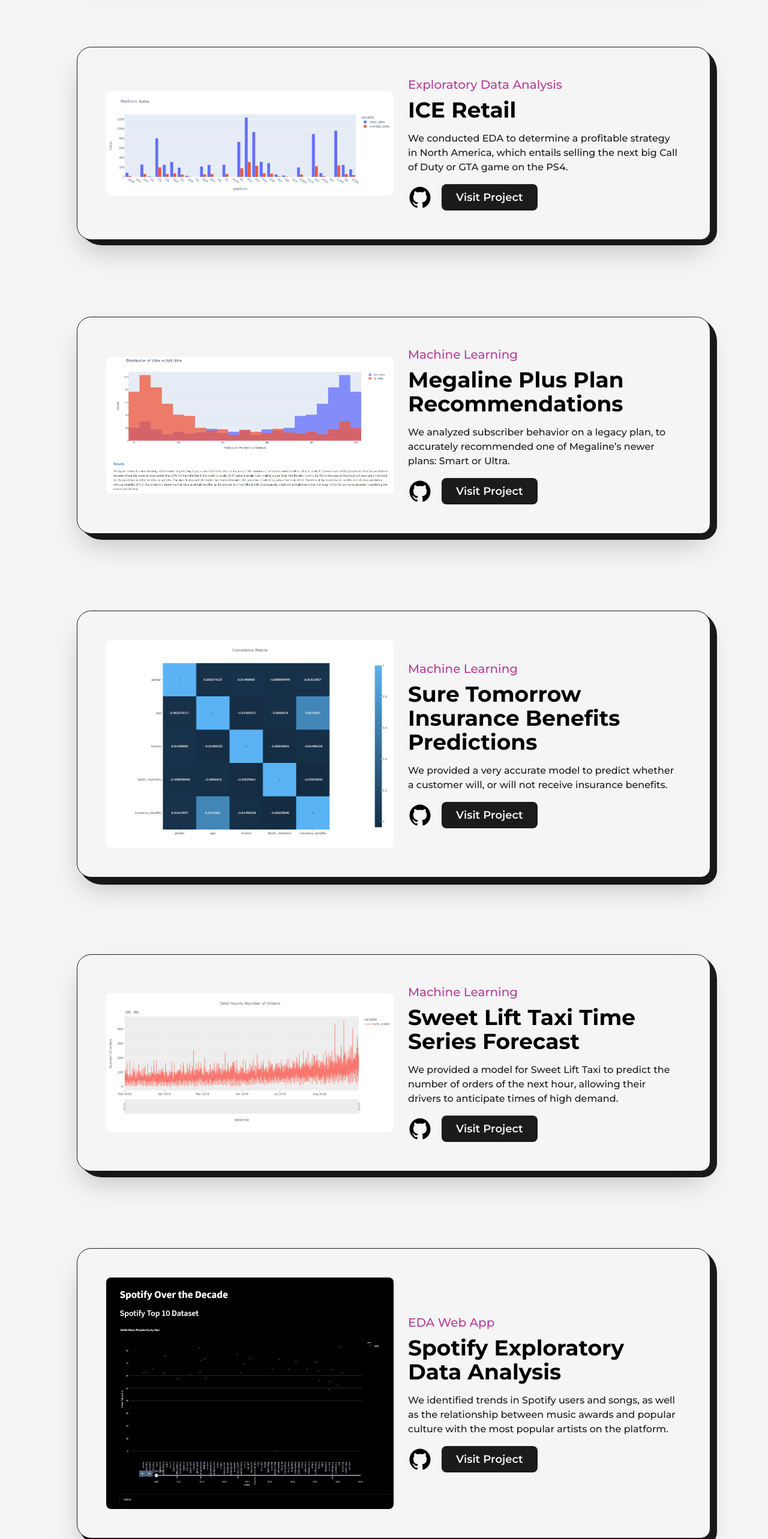
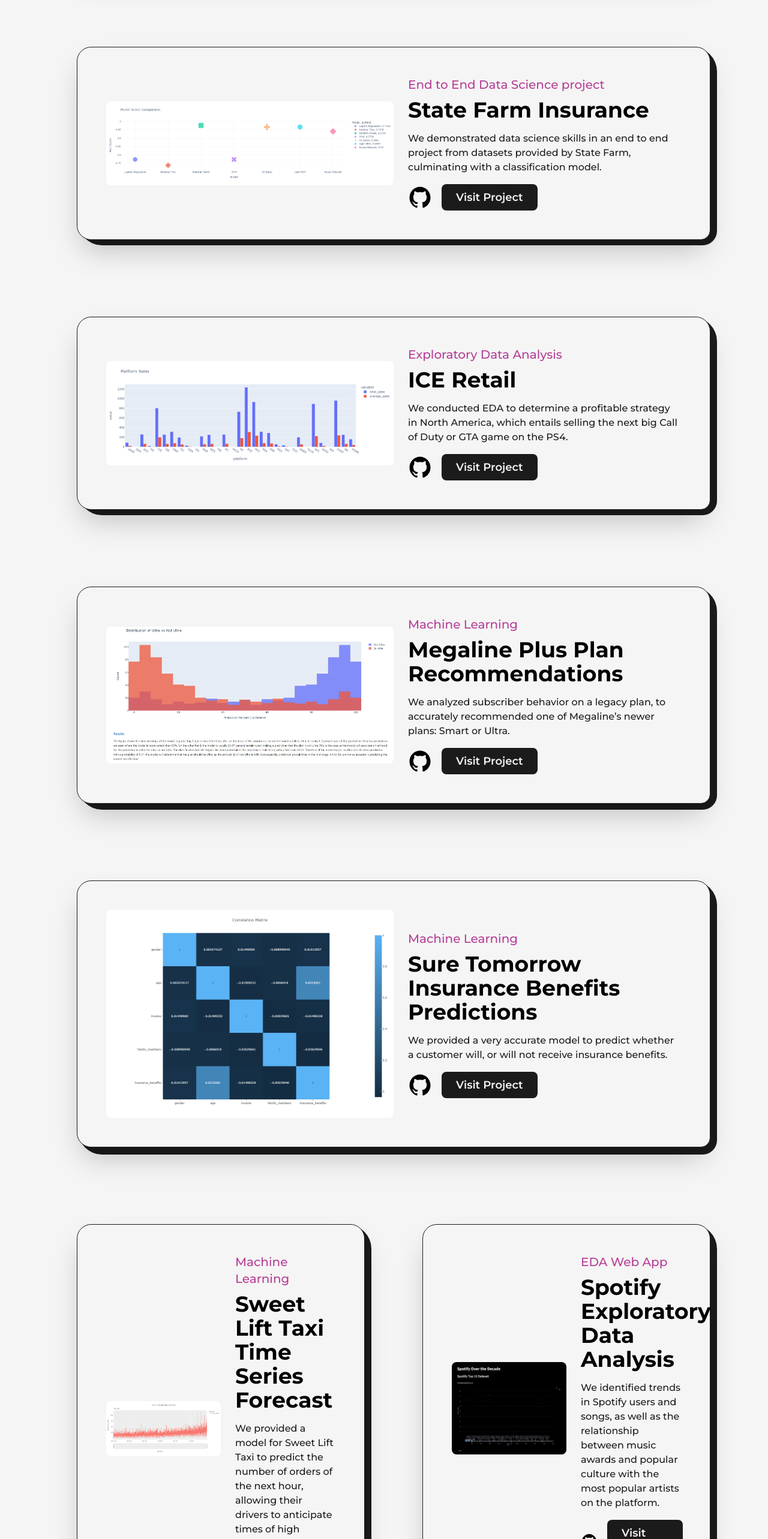
Before and after one commit to jodiambra/Nodejs-Portfolio, a Next.js app: page /projects in a window 1280 px wide. Shown: the part 780-3346 px from the top of the page at 60% size. Built offline with nearby package versions, Linux system fonts and the light colour scheme.

Commit message:
update state farm

```diff
--- a/src/pages/projects.js
+++ b/src/pages/projects.js
@@ -21,6 +21,7 @@ import project13 from "../../public/images/projects/manga.jpg";
 import project14 from "../../public/images/projects/fast_food.jpg";
 import project15 from "../../public/images/projects/breast_cancer.jpg";
 import project16 from "../../public/images/projects/yachay.jpg";
+import project17 from "../../public/images/projects/state farm.jpg";
 
 import { motion } from "framer-motion";
 import TransitionEffect from "@/components/TransitionEffect";
@@ -183,6 +184,17 @@ const projects = () => {
 
             <div className="col-span-12">
               <FeaturedProject
+                type="End to End Data Science project"
+                title="State Farm Insurance"
+                summary="We demonstrated data science skills in an end to end project from datasets provided by State Farm, culminating with a classification model. "
+                img={project17}
+                link="https://jodiambra.github.io/State-Farm/"
+                github="https://github.com/jodiambra/State-Farm"
+              />
+            </div>
+
+            <div className="col-span-12">
+              <FeaturedProject
                 type="Exploratory Data Analysis"
                 title="ICE Retail"
                 summary="We conducted EDA to determine a profitable strategy in North America, which entails selling the next big Call of Duty or GTA game on the PS4."
@@ -214,7 +226,7 @@ const projects = () => {
               />
             </div>
 
-            <div className="col-span-12">
+            <div className="col-span-6 sm:col-span-12">
               <FeaturedProject
                 type="Machine Learning"
                 title="Sweet Lift Taxi Time Series Forecast"
@@ -225,7 +237,7 @@ const projects = () => {
               />
             </div>
 
-            <div className="col-span-12">
+            <div className="col-span-6 sm:col-span-12">
               <FeaturedProject
                 type="EDA Web App"
                 title="Spotify Exploratory Data Analysis"
```
Also changed, not shown: public/images/projects/state farm.jpg (added).
